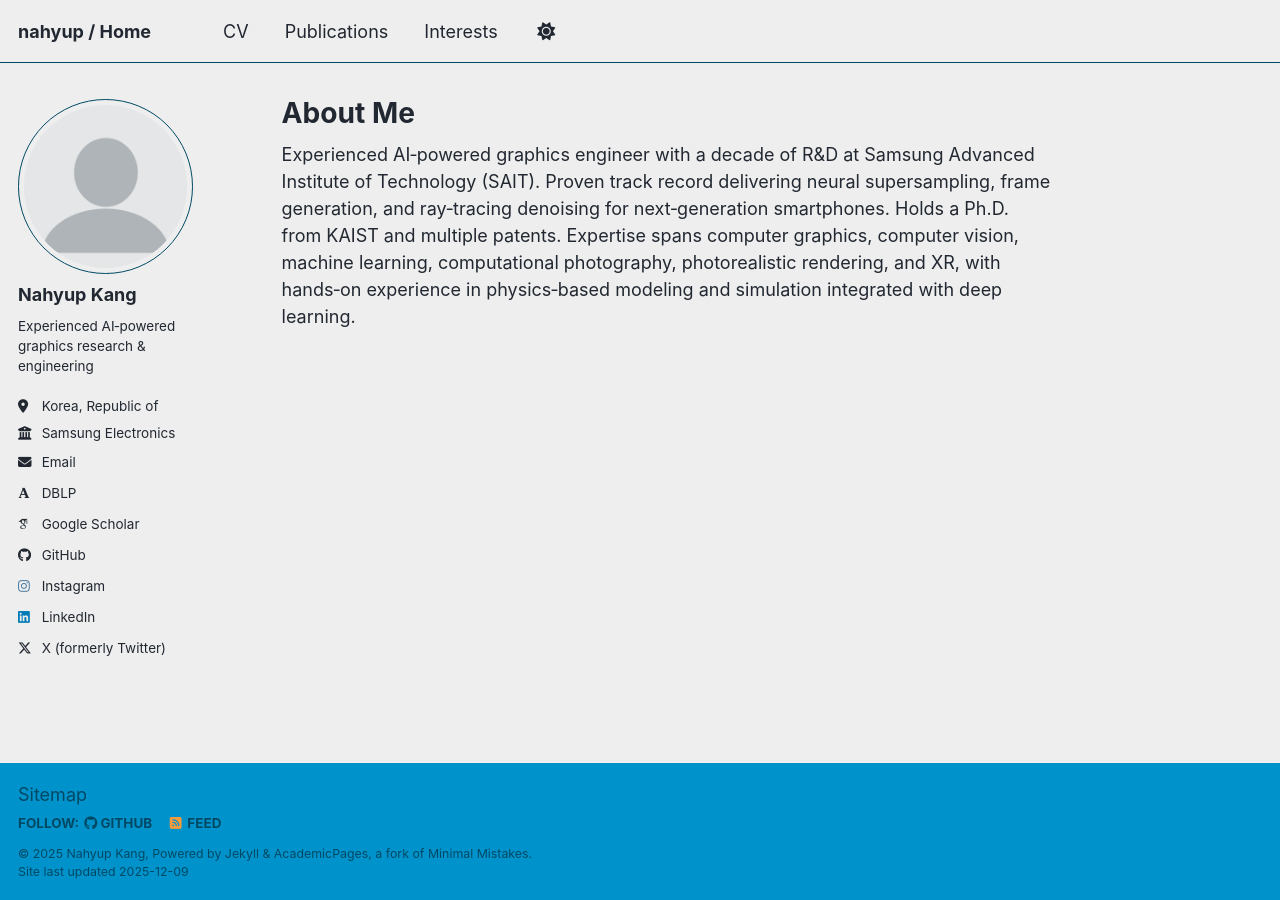
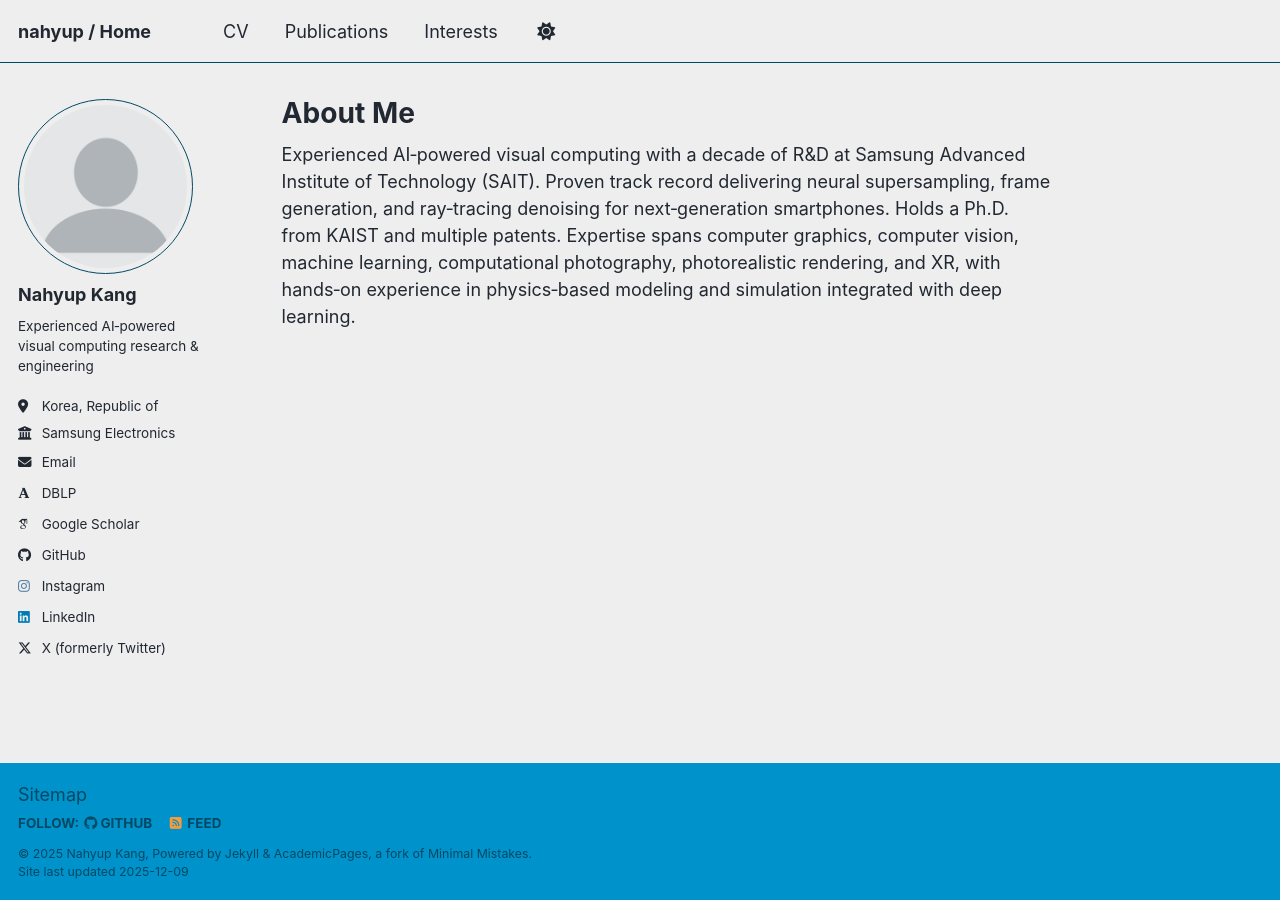
Before and after one commit to nahyup/nahyup.github.io, a Jekyll site: the page built from _pages/about.md, in a window 1280 px wide. Built offline with Jekyll 4.4.1, drawn with Linux system fonts in a browser that asks for light colours; some web fonts are replaced; a script bundle is joined from its source files by our own code; library files that are not in the unit come from our copies.

Commit message:
Modify terms

```diff
--- a/_config.yml
+++ b/_config.yml
@@ -26,7 +26,7 @@ author:
   avatar           : "profile.png"
   name             : "Nahyup Kang"
   pronouns         : # example: "she/her"
-  bio              : "Experienced AI‑powered graphics research & engineering"
+  bio              : "Experienced AI‑powered visual computing research & engineering"
   location         : "Korea, Republic of"
   employer         : "Samsung Electronics"
   uri              : # URL
--- a/_pages/about.md
+++ b/_pages/about.md
@@ -7,5 +7,5 @@ redirect_from:
   - /about.html
 ---
 
-Experienced AI‑powered graphics engineer with a decade of R&D at Samsung Advanced Institute of Technology (SAIT).
+Experienced AI‑powered visual computing with a decade of R&D at Samsung Advanced Institute of Technology (SAIT).
 Proven track record delivering neural supersampling, frame generation, and ray‑tracing denoising for next‑generation smartphones. Holds a Ph.D. from KAIST and multiple patents. Expertise spans computer graphics, computer vision, machine learning, computational photography, photorealistic rendering, and XR, with hands‑on experience in physics‑based modeling and simulation integrated with deep learning.
```
